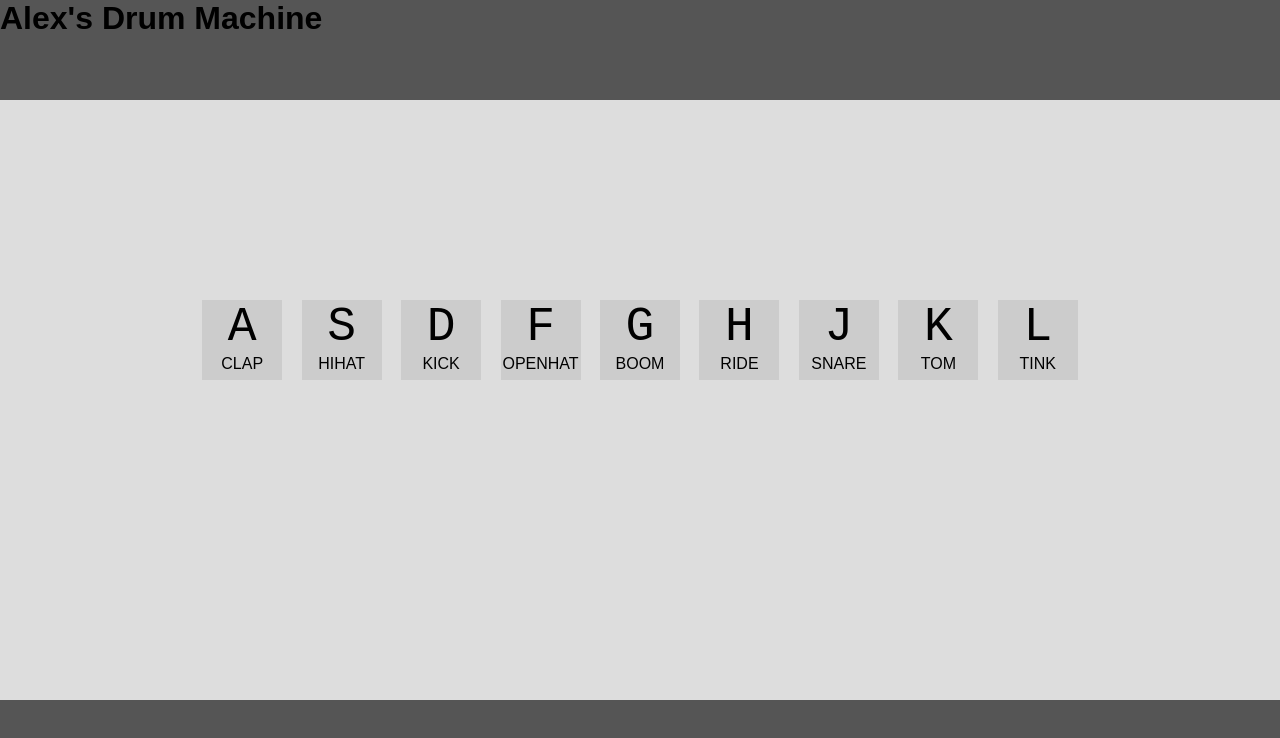
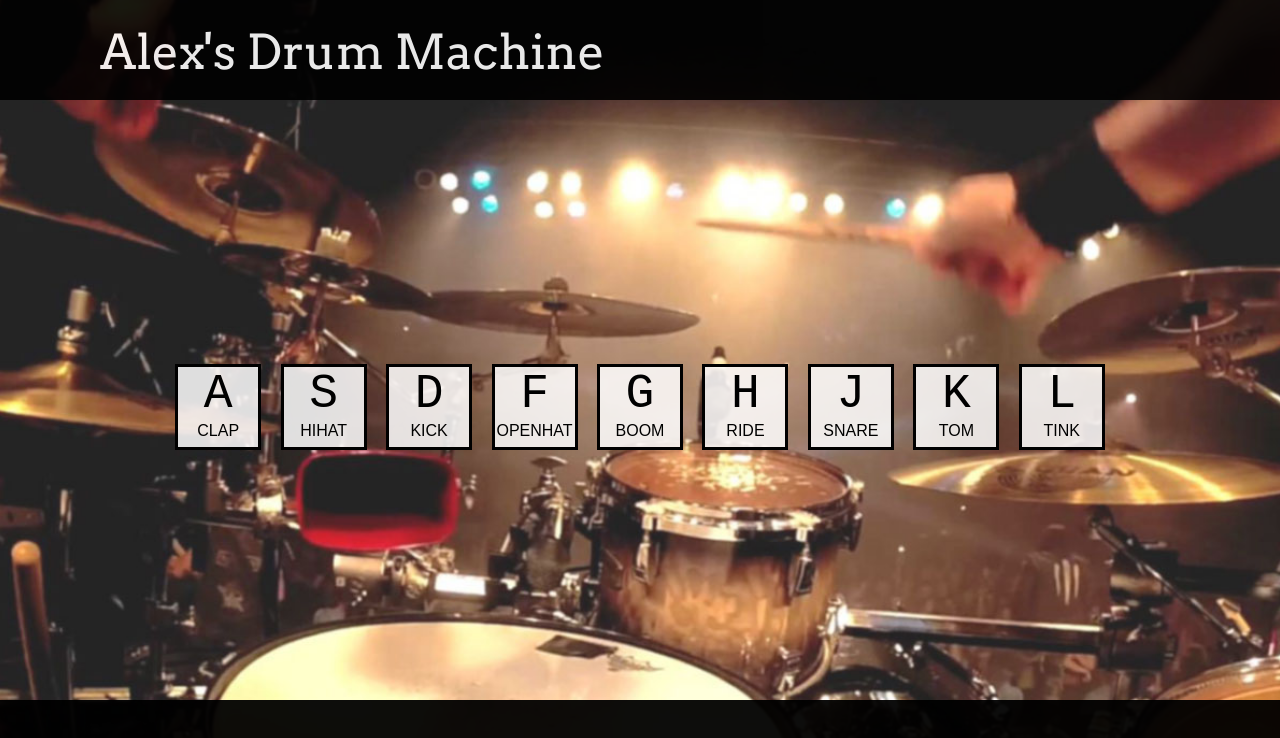
Before and after one commit to alexward5/drumWebsite, a plain HTML site: page index.html in a window 1280 px wide. Drawn offline with Linux system fonts and the light colour scheme.

Commit message:
update css

```diff
--- a/css/styles.css
+++ b/css/styles.css
@@ -4,6 +4,10 @@ html {
 	font-family: arial;
 	margin: 0;
 	padding: 0;
+	background-image: url('../drumsEDIT.jpg');
+	background-position: 50% 50%;
+	background-repeat: no-repeat;
+	background-size: cover;
 }
 
 .container {
@@ -21,32 +25,40 @@ html, body {
 
 header {
 	height: 100px;
-	background-color: #555;
+	background: rgb(0,0,0);opacity:0.9;
+	color: #fff;
 }
 
 header h1 {
-	margin-top: 0;
+	margin-top: 0px;
+	padding-top: 25px;
+	padding-left: 100px;
+	font-size: 3rem;
+	overflow: hidden;
+	color: white;opacity:1.0;
+	font-family: 'Arvo', serif;
+	font-weight: 500;
 }
 
 /********************* body *********************/
 
 #body {
-	background-color: #ddd;
 	height: 80%;
 }
 
 .keys {
 	text-align: center;
-	padding-top: 15%;
+	padding-top: 20%;
 }
 
 .key {
 	height: 80px;
 	width: 80px;
 	margin: 7.5px;
-	background-color: #ccc;
+	background: rgba(255,255,255,0.85);
 	display: inline-block;
 	text-align: center;
+	border: 3px solid #000;
 }
 
 kbd {
@@ -62,5 +74,5 @@ footer {
   	bottom:0px;
 	height: 100px;
 	width:100%;
-	background-color: #555;
+	background-color: rgb(0,0,0);opacity:0.95;
 }
--- a/index.html
+++ b/index.html
@@ -4,6 +4,7 @@
 	<title>Alex's Drum Machine</title>
 	<link rel="stylesheet" type="text/css" href="./css/normalize.css">
 	<link rel="stylesheet" type="text/css" href="./css/styles.css">
+	<link href="https://fonts.googleapis.com/css?family=Arvo" rel="stylesheet">
 </head>
 <body>
 
```
